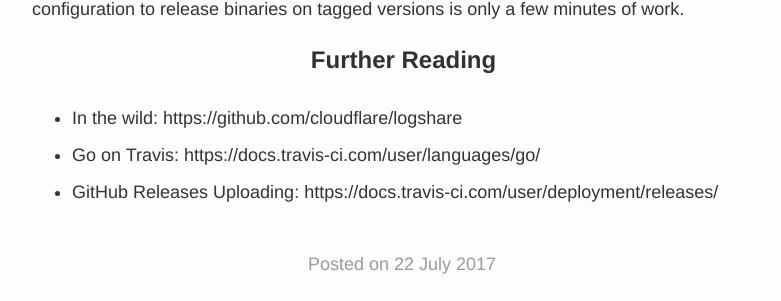
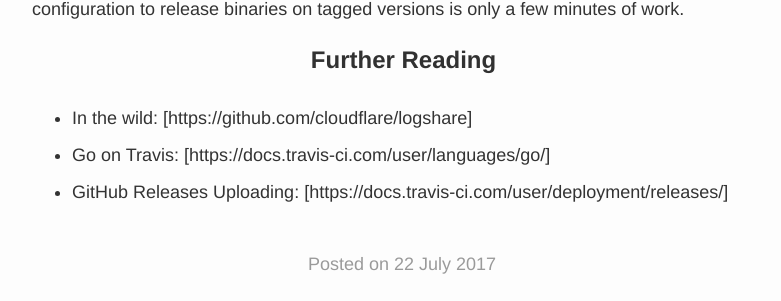
Before and after one commit to elithrar/elithrar.github.io, a Jekyll site: the page built from _posts/2017-07-22-build-go-binaries-travis-ci-github.md, in a window 1280 px wide and 900 px high, scrolled down 2161 px. Shown: the part 152-453 px from the top of the window, without its empty margins (238-1019 px from the left). Built offline with Jekyll 4.4.1, drawn with Linux system fonts in a browser that asks for light colours.

Commit message:
Fix links

```diff
--- a/_posts/2017-07-22-build-go-binaries-travis-ci-github.md
+++ b/_posts/2017-07-22-build-go-binaries-travis-ci-github.md
@@ -73,6 +73,6 @@ Pretty easy, right? If you're already using Travis CI to test your Go projects,
 
 ## Further Reading
 
-- In the wild: https://github.com/cloudflare/logshare
-- Go on Travis: https://docs.travis-ci.com/user/languages/go/
-- GitHub Releases Uploading: https://docs.travis-ci.com/user/deployment/releases/
+- In the wild: [https://github.com/cloudflare/logshare]
+- Go on Travis: [https://docs.travis-ci.com/user/languages/go/]
+- GitHub Releases Uploading: [https://docs.travis-ci.com/user/deployment/releases/]
```
